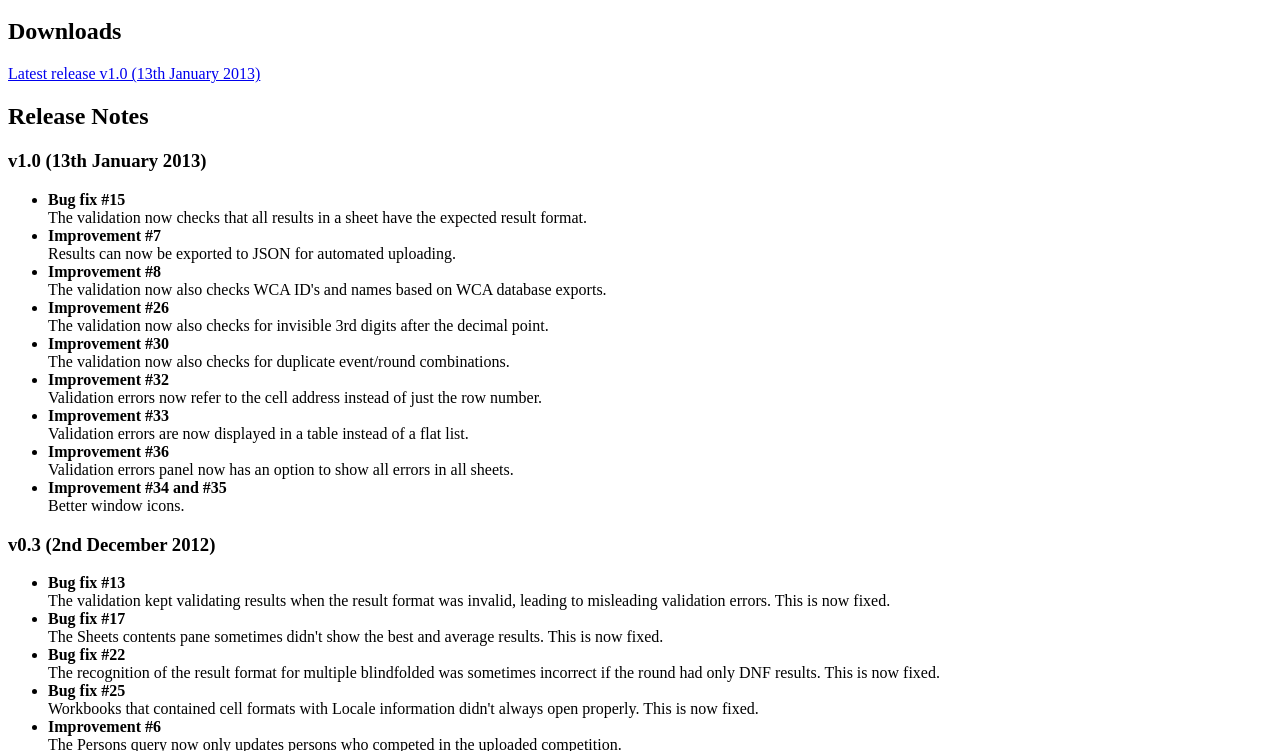
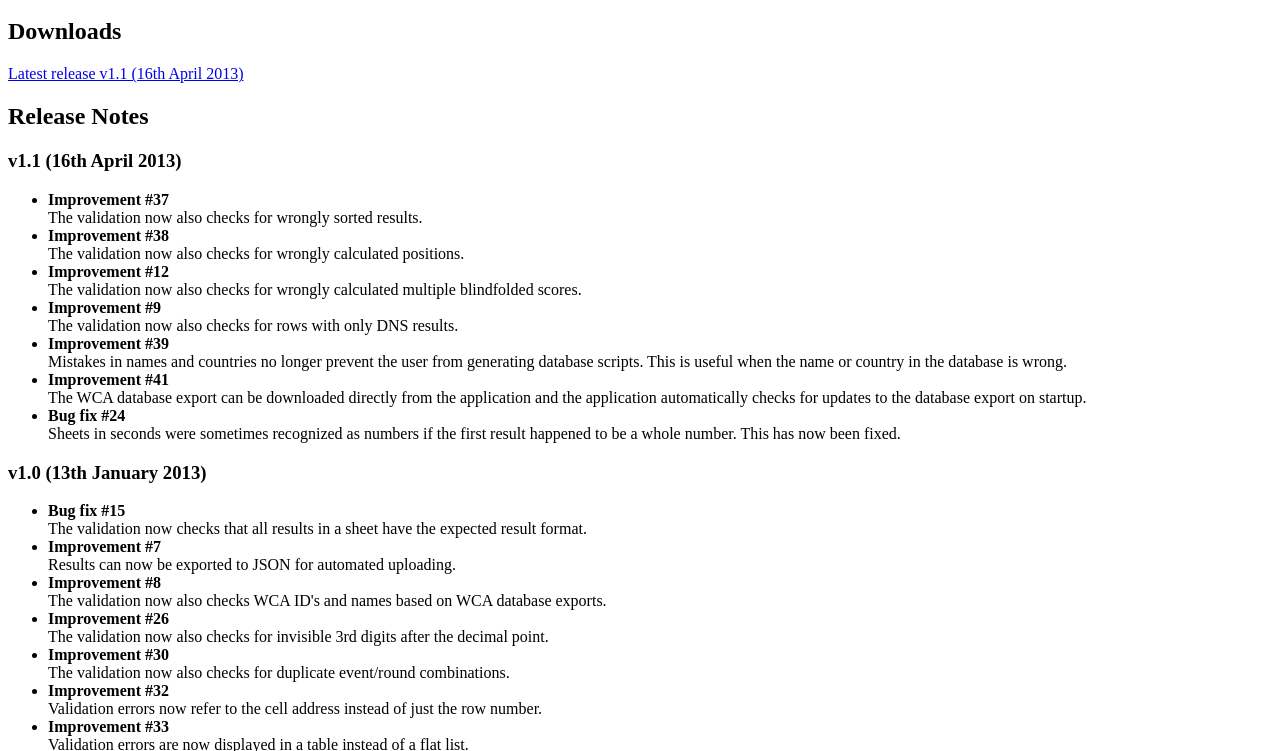
Before and after one commit to thewca/wca-workbook-assistant, a plain HTML site: page htdocs/index.html in a window 1280 px wide. Shown: the part 48-799 px from the top of the page. Drawn offline with Linux system fonts and the light colour scheme.

Commit message:
Release notes for v1.1.

```diff
--- a/htdocs/index.html
+++ b/htdocs/index.html
@@ -6,8 +6,18 @@
 	<body>
 		<h1>WCA Workbook Uploader</h1>
 		<h2>Downloads</h2>
-		<a href="http://www.cubezone.be/workbookuploader/wca-workbook-uploader-1.0.jar">Latest release v1.0 (13th January 2013)</a>
+		<a href="http://www.cubezone.be/workbookuploader/wca-workbook-uploader-1.1.jar">Latest release v1.1 (16th April 2013)</a>
 		<h2>Release Notes</h2>
+        <h3>v1.1 (16th April 2013)</h3>
+        <ul>
+            <li><strong>Improvement #37</strong><br>The validation now also checks for wrongly sorted results.</li>
+            <li><strong>Improvement #38</strong><br>The validation now also checks for wrongly calculated positions.</li>
+            <li><strong>Improvement #12</strong><br>The validation now also checks for wrongly calculated multiple blindfolded scores.</li>
+            <li><strong>Improvement #9</strong><br>The validation now also checks for rows with only DNS results.</li>
+            <li><strong>Improvement #39</strong><br>Mistakes in names and countries no longer prevent the user from generating database scripts. This is useful when the name or country in the database is wrong.</li>
+            <li><strong>Improvement #41</strong><br>The WCA database export can be downloaded directly from the application and the application automatically checks for updates to the database export on startup.</li>
+            <li><strong>Bug fix #24</strong><br>Sheets in seconds were sometimes recognized as numbers if the first result happened to be a whole number. This has now been fixed.</li>
+        </ul>
         <h3>v1.0 (13th January 2013)</h3>
         <ul>
             <li><strong>Bug fix #15</strong><br>The validation now checks that all results in a sheet have the expected result format.</li>
```
